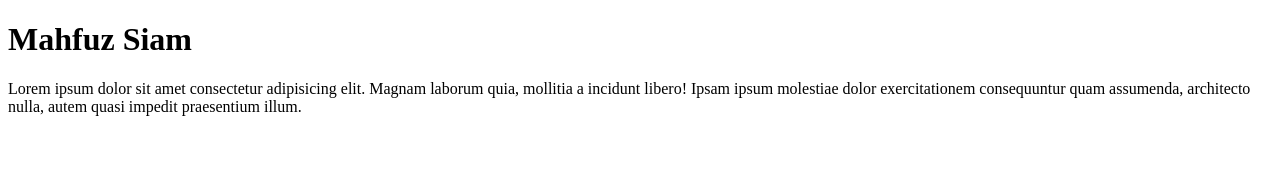
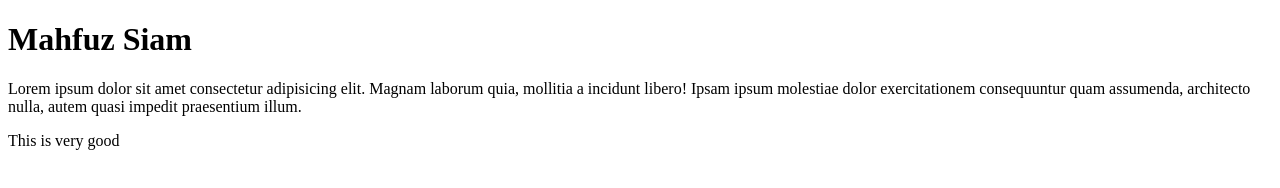
Before and after one commit to amrworkbd1/Frist-project, a plain HTML site: page index.html in a window 1280 px wide. Drawn offline with Linux system fonts and the light colour scheme.

Commit message:
Update index.html

```diff
--- a/index.html
+++ b/index.html
@@ -10,5 +10,6 @@
     <p>
         Lorem ipsum dolor sit amet consectetur adipisicing elit. Magnam laborum quia, mollitia a incidunt libero! Ipsam ipsum molestiae dolor exercitationem consequuntur quam assumenda, architecto nulla, autem quasi impedit praesentium illum.
     </p>
+    <P> This is very good </P>
 </body>
 </html>
```
